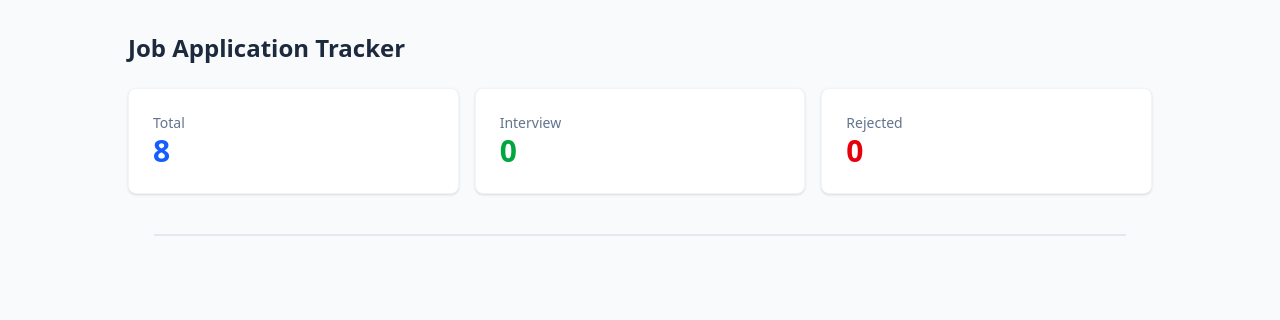
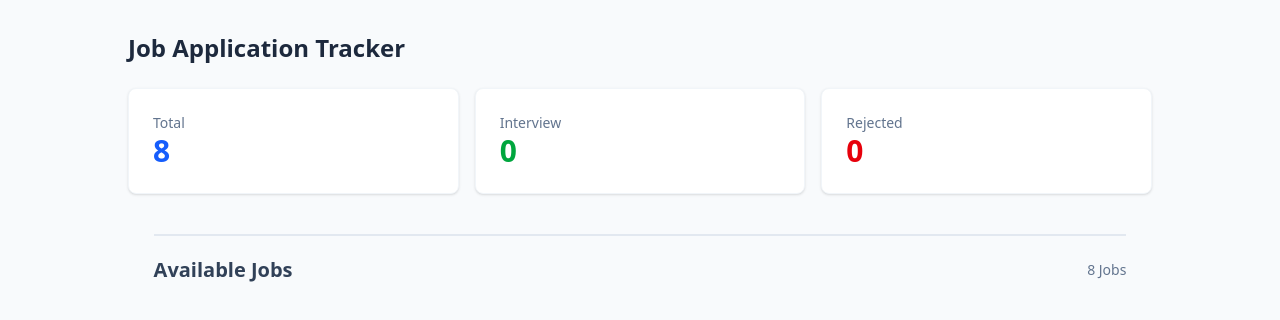
Before and after one commit to moniraofficial/Assignment-4-job-tracker, a plain HTML site: page index.html in a window 1280 px wide. Drawn offline with nearby package versions, Linux system fonts and the light colour scheme.

Commit message:
added available 8 jobs

```diff
--- a/index.html
+++ b/index.html
@@ -30,6 +30,11 @@
 
 <main class="w-[80%] mx-auto">
 
+    <div class="flex justify-between items-center mb-4">
+    <h3 class="text-xl font-semibold text-slate-700">Available Jobs</h3>
+    <span id="tab-count" class="text-slate-500 text-sm">8 Jobs</span>
+    </div>
+
 </main>
 
     <script src="./script.js"></script>
```
